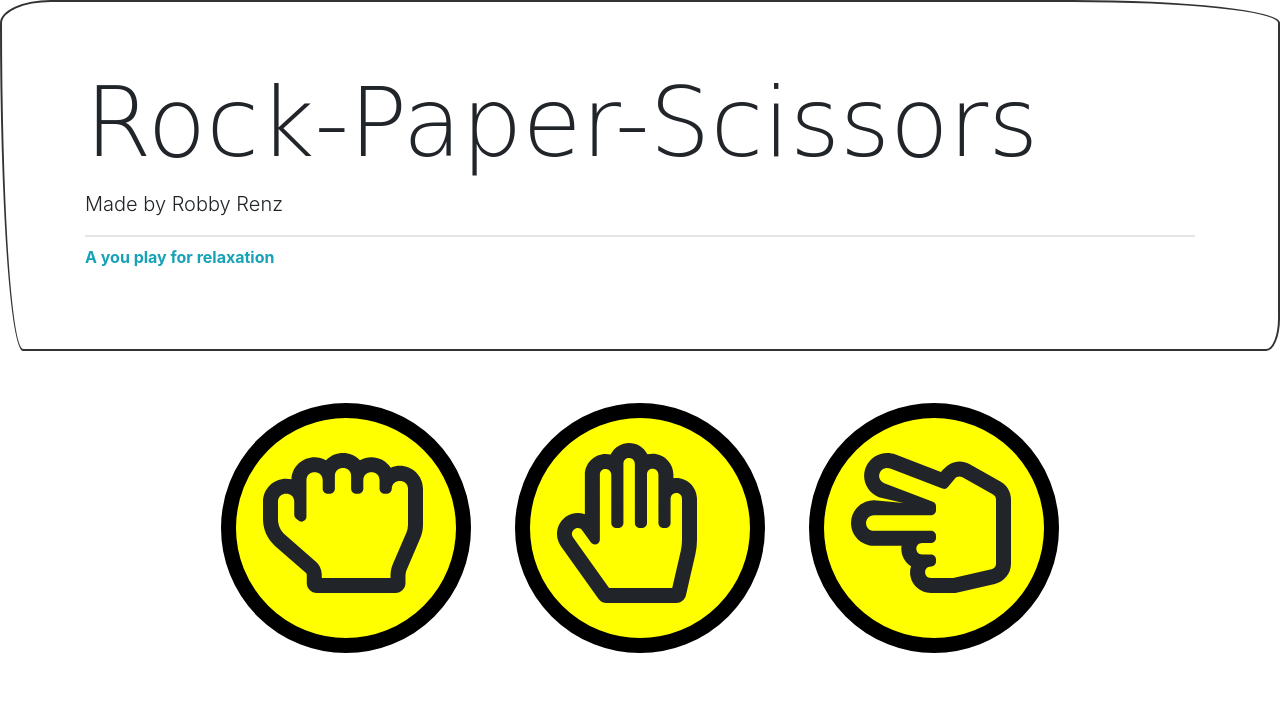
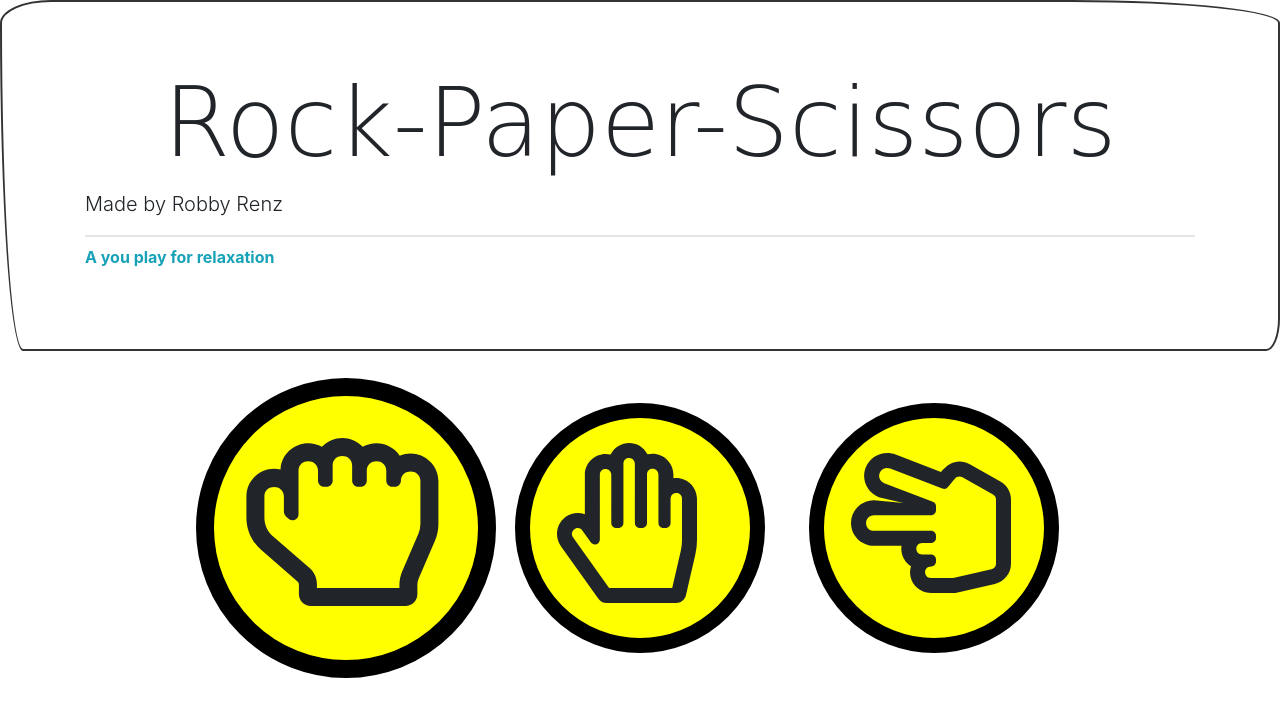
Before and after one commit to robbyrenz/rock-paper-scissors, a plain HTML site: page index.html in a window 1280 px wide. In both pictures the pointer is over the element 346 px from the left and 528 px from the top of the page. Drawn offline with nearby package versions, Linux system fonts and the light colour scheme; a web font is replaced by a local one.

Commit message:
added the transform property to the icons and scaled it by 1.2 on hover

```diff
--- a/index.css
+++ b/index.css
@@ -8,3 +8,8 @@
     padding: 25px 27px;
     display: inline-block;
 }
+
+.holder:hover {
+    transform: scale(1.2);
+    cursor: pointer;
+}
--- a/index.html
+++ b/index.html
@@ -23,7 +23,7 @@
         <!--heading-->
         <div class="jumbotron jumbotron-fluid">
             <div class="container">
-                <h1 class="display-1">Rock-Paper-Scissors</h1>
+                <h1 class="display-1 text-center">Rock-Paper-Scissors</h1>
                 <p class="lead">Made by Robby Renz</p>
                 <hr class="my-2">
                 <p class="text-info">A you play for relaxation</p>
```
